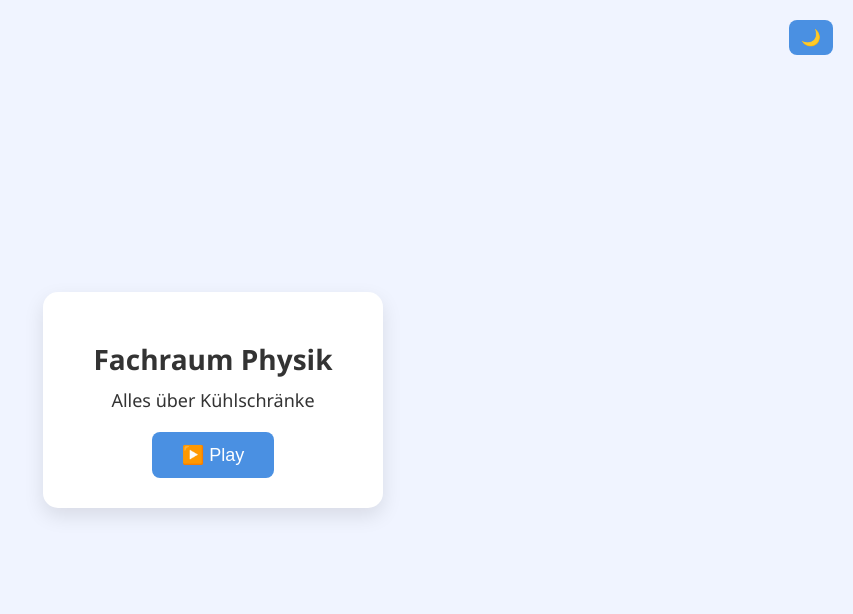
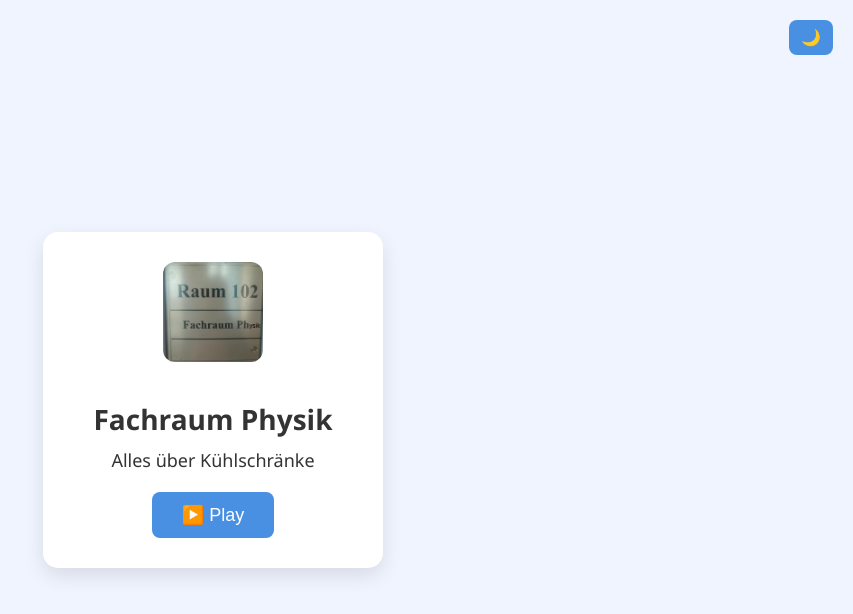
Before and after one commit to FachraumPhysik/FachraumPhysik.github.io, a plain HTML site: page index.html in a window 1280 px wide. Shown: the whole page, without its empty margins (427-1280 px from the left). Drawn offline with Linux system fonts and the light colour scheme.

Commit message:
added icon

```diff
--- a/index.html
+++ b/index.html
@@ -5,6 +5,7 @@
   <meta name="viewport" content="width=device-width, initial-scale=1.0" />
   <title>Fachraum Physik</title>
   <link rel="stylesheet" href="styles.css" />
+  <link rel="icon" href="podcast.jpg" type="image/jpeg" />
 </head>
 <body>
   <div class="top-right-controls">
@@ -12,17 +13,18 @@
   </div>
 
   <div class="container" id="container">
+    <img src="podcast.jpg" alt="Podcast Icon" class="podcast-icon" />
     <h1>Fachraum Physik</h1>
     <p>Alles über Kühlschränke</p>
     <audio id="audio" src="podcast.mp3"></audio>
     <button id="play-btn">▶️ Play</button>
     <div id="contributors" class="contributors-box">
       <p><strong>Mitwirkende Personen:</strong><br>
-        Robert Gautsch,<br>
-        Emilian Polter,<br>
-        Laurin Wesner,<br>
-        Janne Drobnitzky,<br>
-        Morten Barthel,
+        Robert Gautsch<br>
+        Emilian Polter<br>
+        Laurin Wesner<br>
+        Janne Drobnitzky<br>
+        Morten Barthel
       </p>
     </div>
   </div>
--- a/styles.css
+++ b/styles.css
@@ -106,3 +106,11 @@ body.dark .contributors-box {
   background: #333;
   color: #fff;
 }
+
+.podcast-icon {
+  width: 100px;
+  height: 100px;
+  object-fit: cover;
+  border-radius: 12px;
+  margin-bottom: 15px;
+}
```
Also changed, not shown: podcast.jpg (added).
